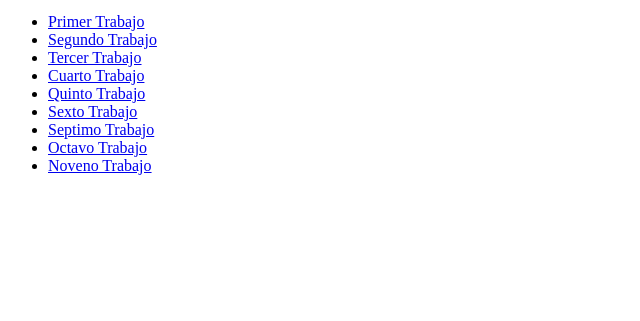
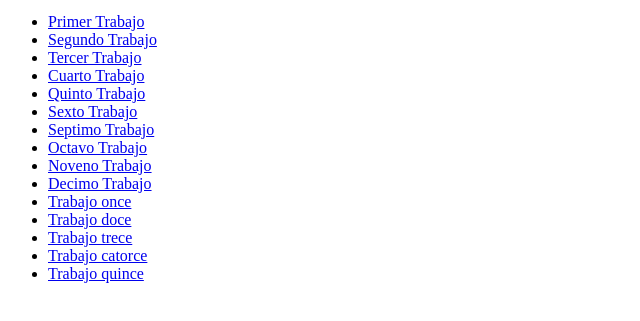
Before and after one commit to santiagomaccartney/plataformas-moviles-entregas, a plain HTML site: page index.html in a window 1280 px wide. Shown: the part 101-422 px from the top of the page, without its empty margins (0-640 px from the left). Drawn offline with Linux system fonts and the light colour scheme.

Commit message:
Update index.html

```diff
--- a/index.html
+++ b/index.html
@@ -16,6 +16,13 @@
       <li><a href="tp-7/">Septimo Trabajo</a></li>
       <li><a href="tp-8/">Octavo Trabajo</a></li>
       <li><a href="tp-9/">Noveno Trabajo</a></li>
+      <li><a href="tp-10/">Decimo Trabajo</a></li>
+      <li><a href="tp-11/"> Trabajo once</a></li>
+      <li><a href="tp-12/">Trabajo doce</a></li>
+      <li><a href="tp-13/">Trabajo trece</a></li>
+      <li><a href="tp-14/"> Trabajo catorce</a></li>
+      <li><a href="tp-15/">Trabajo quince</a></li>
+
      </ul>
    </body>
 </html>
```
